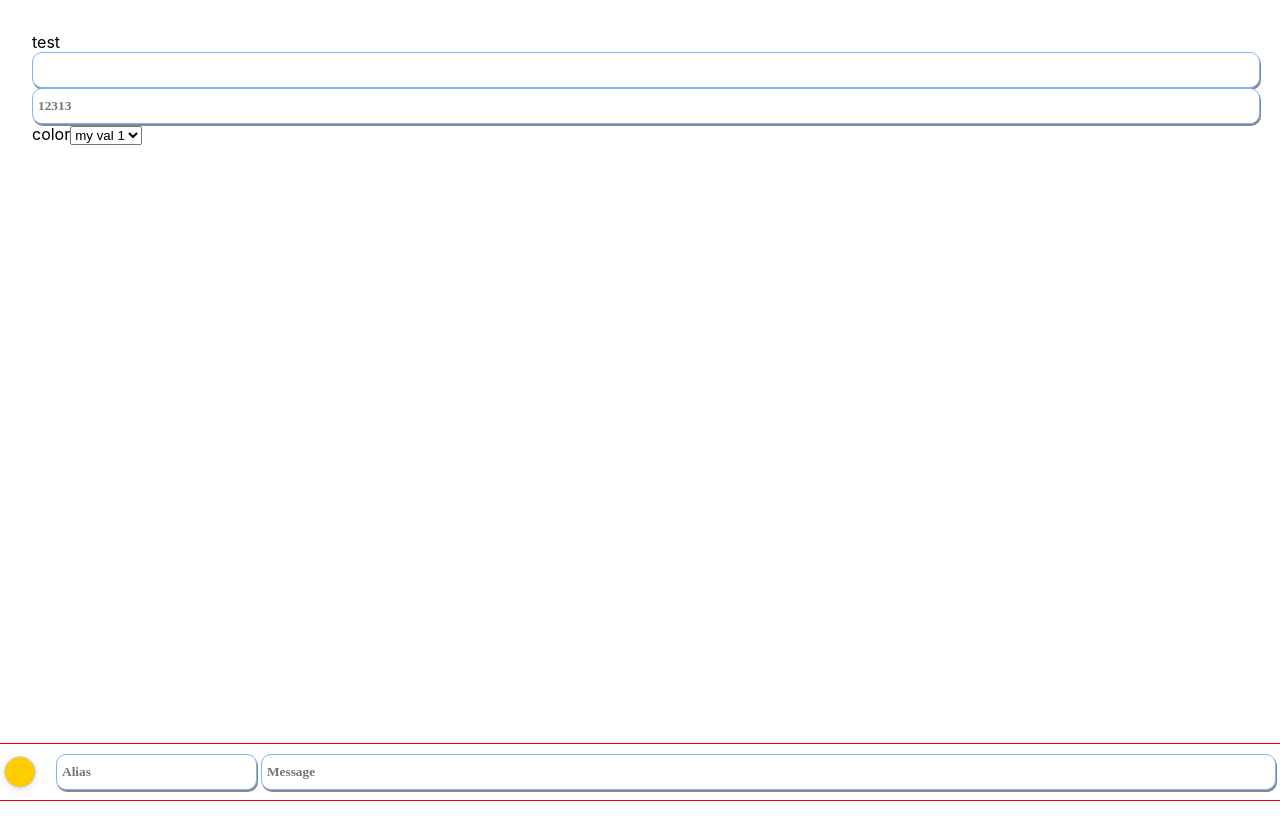
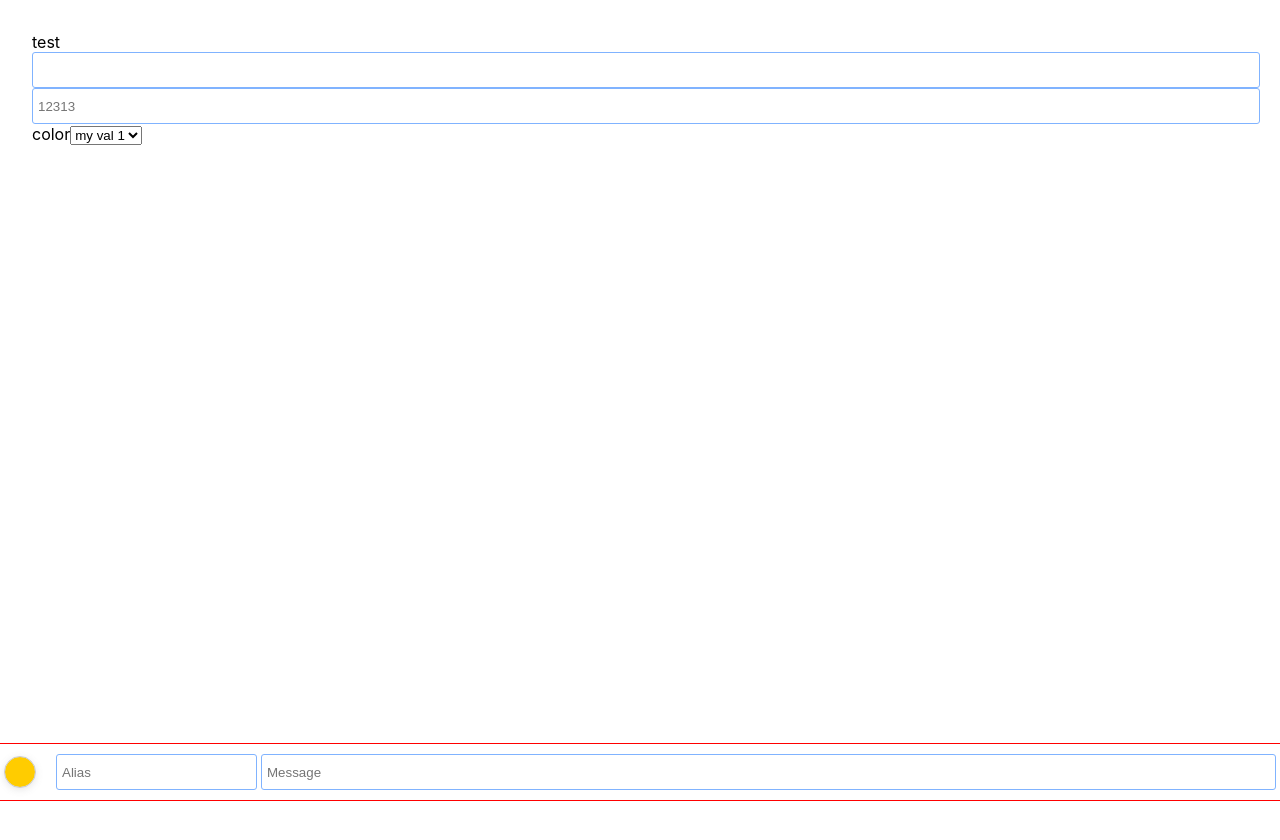
Before and after one commit to IntelliSensei/Live-conversation_web-app, a React (Create React App) app: page / in a window 1280 px wide. Shown: the top 840 px of the page. Built offline with nearby package versions, Linux system fonts and the light colour scheme.

Commit message:
addtions to textfields(2)

```diff
--- a/src/components/css/GlobalStyles.css
+++ b/src/components/css/GlobalStyles.css
@@ -1,5 +1,5 @@
 .global-style{
-    font-family: "Font Awesome 5 Free";
+    /* font-family: "Font Awesome 5 Free";
     font-weight: 900;
-    content: "\f007";
+    content: "\f007"; */
 }
--- a/src/components/input/TextField.tsx
+++ b/src/components/input/TextField.tsx
@@ -30,7 +30,7 @@ export const TextField: FC<ITextFieldProps> = ({
       {/* <FontAwesomeIcon icon={faHome} /> */}
       {label && <label>{label}</label>}
       <input
-        style={{height: "3vh", width: "100%", margin: "0", padding: "5px", borderRadius:"10px", border: "1px solid #80b3ff", boxShadow: "1px 2px #888888"}}
+        style={{height: "3vh", width: "100%", margin: "0", padding: "5px", borderRadius:"3px", border: "1px solid #80b3ff"}}
         onChange={(event) => {
           const newVal = event.target.value;
           console.log({ newVal });
@@ -38,6 +38,7 @@ export const TextField: FC<ITextFieldProps> = ({
         }}
         placeholder={placeholder}
         className='global-style'
+
       />
     </div>
   );
```
